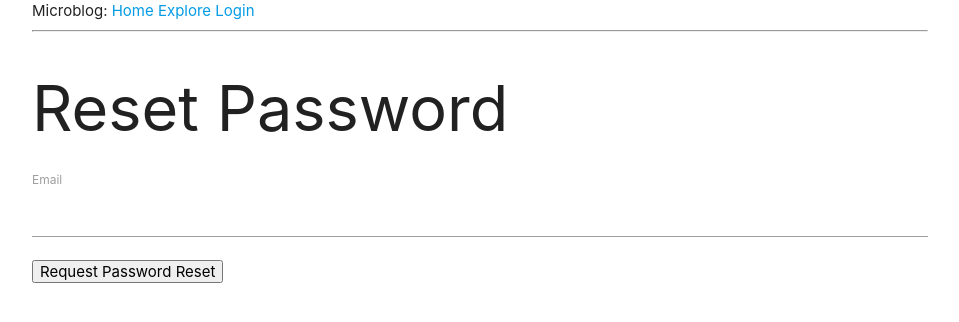
After one commit to rogerioferracin/microblog, a Flask app: page /reset_password_request in a window 1280 px wide. The commit adds this page. Shown: the top 322 px of the page, without its empty margins (160-1119 px from the left). Run offline with Flask 2, Linux system fonts and the light colour scheme.

Commit message:
Email Support

```diff
--- a/app/__init__.py
+++ b/app/__init__.py
@@ -3,6 +3,7 @@ from config import Config
 from flask_sqlalchemy import SQLAlchemy
 from flask_migrate import Migrate
 from flask_login import LoginManager
+from flask_mail import Mail
 import logging
 from logging.handlers import SMTPHandler, RotatingFileHandler
 import os
@@ -13,6 +14,7 @@ db = SQLAlchemy(app)
 migrate = Migrate(app, db)
 login = LoginManager(app)
 login.login_view = 'login'
+mail = Mail(app)
 
 from app import routes, models, errors
 
--- a/app/forms.py
+++ b/app/forms.py
@@ -53,3 +53,13 @@ class PostForm(FlaskForm):
     post = TextAreaField('Say something', validators=[
         DataRequired(), Length(min=1, max=140)])
     submit = SubmitField('Submit')
+
+
+class ResetPasswordRequestForm(FlaskForm):
+    email = StringField('Email', validators=[DataRequired(), Email()])
+    submit = SubmitField('Request Password Reset')
+
+class ResetPasswordForm(FlaskForm):
+    password = PasswordField('Password', validators=[DataRequired()])
+    password2 = PasswordField('Password', validators=[DataRequired(), EqualTo('password')])
+    submit = SubmitField('Request Password Reset')
--- a/app/routes.py
+++ b/app/routes.py
@@ -3,7 +3,8 @@ from app.models import User, Post
 from flask import render_template, flash, redirect, url_for, request
 from flask_login import current_user, login_user, logout_user, login_required
 from werkzeug.urls import url_parse
-from app.forms import LoginForm, RegistrationForm, EditProfileForm, EmptyForm, PostForm
+from app.forms import LoginForm, RegistrationForm, EditProfileForm, EmptyForm, PostForm, ResetPasswordRequestForm, ResetPasswordForm
+from app.email import send_password_reset_email
 from datetime import datetime
 
 ##
@@ -29,6 +30,43 @@ def index():
     prev_url = url_for('index', page = posts.prev_num) \
         if posts.has_prev else None
     return render_template('index.html', title="Home Page", posts=posts.items, form=form, next_url = next_url, prev_url=prev_url)
+
+##
+## Reset Password Request
+##
+@app.route('/reset_password_request',  methods=['GET', 'POST'])
+def reset_password_request():
+    if current_user.is_authenticated:
+        return redirect(url_for('index'))
+    form = ResetPasswordRequestForm()
+    if form.validate_on_submit():
+        user = User.query.filter_by(email=form.email.data).first()
+        if user:
+            send_password_reset_email(user)
+            flash('Check your email for the instructions to reset your password')
+            return redirect(url_for('index'))
+        else:
+            flash('Email not found!!! Try again!')
+            return redirect(url_for('reset_password_request'))
+    return render_template('reset_password_request.html', title='Reset Password', form=form)
+
+##
+## Reset Password Request
+##
+@app.route('/reset_password/<token>', methods=['GET', 'POST'])
+def reset_password(token):
+    if current_user.is_authenticated:
+        return redirect(url_for('index'))
+    user = User.verify_reset_password_token(token)
+    if not user:
+        return redirect(url_for('index'))
+    form = ResetPasswordForm()
+    if form.validate_on_submit():
+        user.set_password(form.password.data)
+        db.session.commit()
+        flash('Your password has been reset')
+        return redirect(url_for('login'))
+    return render_template('reset_password.html', form=form)
 
 ##
 ## Route Login
--- a/app/templates/login.html
+++ b/app/templates/login.html
@@ -22,4 +22,5 @@
         <p>{{ form.submit() }}</p>
     </form>
     <p>New User? <a href="{{ url_for('register') }}">Click to Register!</a></p>
+    <p>Reset password? <a href="{{ url_for('reset_password_request') }}">Click to reset it!</a></p>
 {% endblock %}
--- /dev/null
+++ b/app/templates/reset_password_request.html
@@ -0,0 +1,16 @@
+{% extends "base.html" %}
+
+{% block content %}
+    <h1>Reset Password</h1>
+    <form action="" method="post">
+        {{ form.hidden_tag() }}
+        <p>
+            {{ form.email.label }}<br>
+            {{ form.email(size=64) }}<br>
+            {% for error in form.email.errors %}
+            <span style="color: red;">[{{ error }}]</span>
+            {% endfor %}
+        </p>
+        <p>{{ form.submit() }}</p>
+    </form>
+{% endblock %}
--- a/config.py
+++ b/config.py
@@ -13,7 +13,7 @@ class Config(object):
     MAIL_USE_TLS = os.environ.get('MAIL_USE_TLS') is not None
     MAIL_USERNAME = os.environ.get('MAIL_USERNAME')
     MAIL_PASSWORD = os.environ.get('MAIL_PASSWORD')
-    ADMINS = ['your-email@example.com']
+    ADMINS = ['artefinal@graficanewtimes.com.br']
 
     ## Pagination
     POSTS_PER_PAGE = 3
```
Also changed, not shown: app/email.py (added, +25 -0 lines), app/models.py (+15 -1 lines), app/templates/email/reset_password.html (added, +12 -0 lines), app/templates/email/reset_password.txt (added, +11 -0 lines), app.db, 2 other files.
